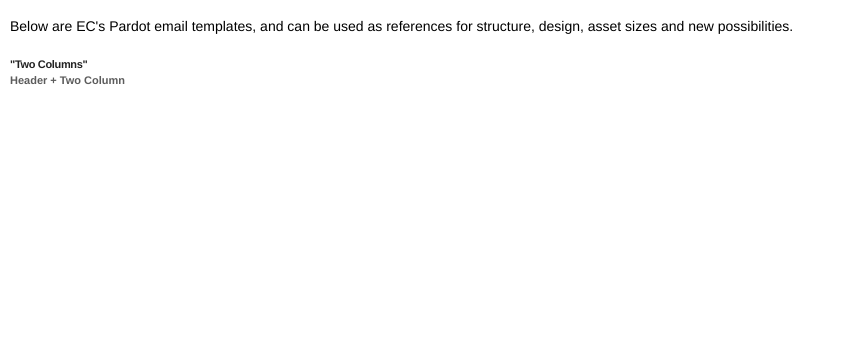
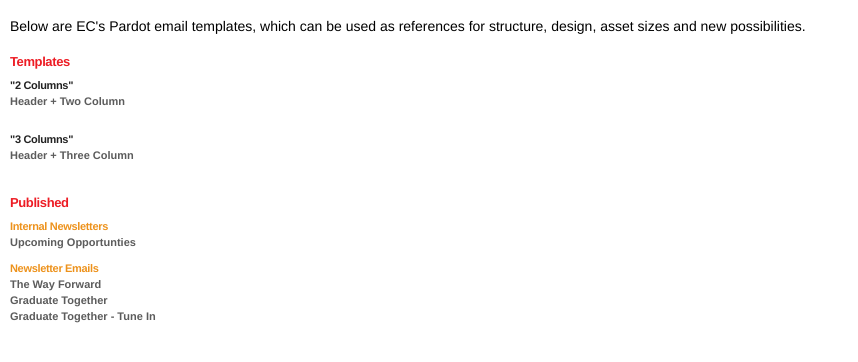
Before and after one commit to alexanderburke19/alexanderburke19.github.io, a plain HTML site: page left_frame.html in a window 1280 px wide. Shown: the whole page, without its empty margins (0-858 px from the left). Drawn offline with Linux system fonts and the light colour scheme.

Commit message:
Updated 052020 11:43am

```diff
--- a/css/style.css
+++ b/css/style.css
@@ -45,12 +45,22 @@
 	letter-spacing: -.03em;
 	line-height:11px;
 	margin: 10px 0 0 0;
+	color:#ed1c24;
+
 }
 
 .subconcept{
 	font-size: 11px;
 	letter-spacing: -.03em;
 	color:#222222;
+	line-height:16px;
+	margin: 10px 0 0 0;
+}
+
+.team{
+	font-size: 11px;
+	letter-spacing: -.03em;
+	color:#ed921c;
 	line-height:16px;
 	margin: 10px 0 0 0;
 }
--- a/left_frame.html
+++ b/left_frame.html
@@ -6,12 +6,31 @@
 <link href="css/style.css" rel="stylesheet" type="text/css" />
 </head>
 <body>
-<div class="medium">Below are EC's Pardot email templates, and can be used as references for structure, design, asset sizes and new possibilities.</div><BR />
+<div class="medium">Below are EC's Pardot email templates, which can be used as references for structure, design, asset sizes and new possibilities.</div><BR />
 
-<div class="subconcept">"Two Columns"</div>
+<div class="concept">Templates</div>
+<div class="subconcept">"2 Columns"</div>
 <a href="https://pages.emersoncollective.com/webmail/539672/623888841/8e2c6230b0825a7fd79b5bea5968bb1fb81961b771ee748c649e3bf2ec6c457a" target="mainFrame">Header + Two Column</a><BR />
+<br>
+<div class="subconcept">"3 Columns"</div>
+<a href="https://pages.emersoncollective.com/webmail/539672/623888841/8e2c6230b0825a7fd79b5bea5968bb1fb81961b771ee748c649e3bf2ec6c457a" target="mainFrame">Header + Three Column</a><BR />
 
 
 
+
+<br><br>
+
+<div class="concept">Published</div>
+<div class="team">Internal Newsletters</div>
+<a href="https://pages.emersoncollective.com/webmail/539672/622576183/02fd3d77d4572b3079a95419850511f40c831a9a41ec376e5586bde71bcd2987" target="mainFrame">Upcoming Opportunties</a><BR />
+
+
+<div class="team">Newsletter Emails</div>
+<a href="https://pages.emersoncollective.com/webmail/539672/622923489/8e2c6230b0825a7fd79b5bea5968bb1fb81961b771ee748c649e3bf2ec6c457a" target="mainFrame">The Way Forward</a><BR />
+
+<a href="https://pages.emersoncollective.com/webmail/539672/621226345/0237f65f53a274674bb35f648e448d49eece380a573062b16d7b3a2503880765" target="mainFrame">Graduate Together</a><BR />
+<a href="https://pages.emersoncollective.com/webmail/539672/622104391/8e2c6230b0825a7fd79b5bea5968bb1fb81961b771ee748c649e3bf2ec6c457a" target="mainFrame">Graduate Together - Tune In</a><BR />
+<br><br>
+
 </body>
 </html>
```
Also changed, not shown: 1 other file.
